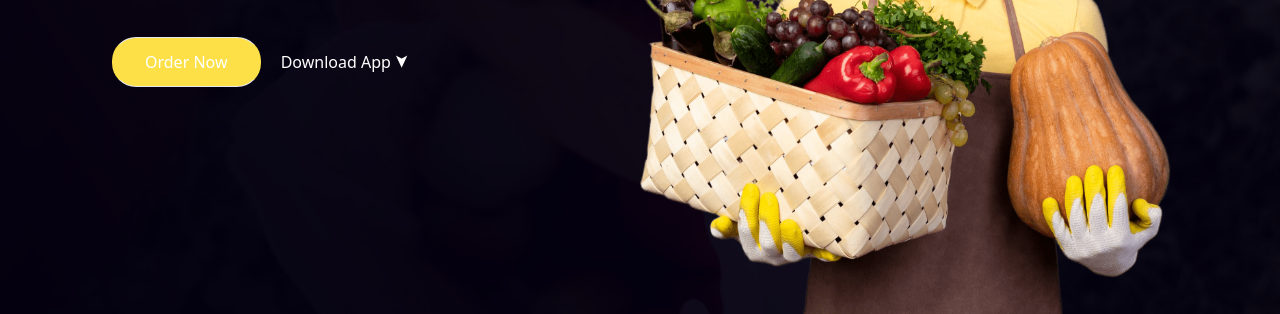
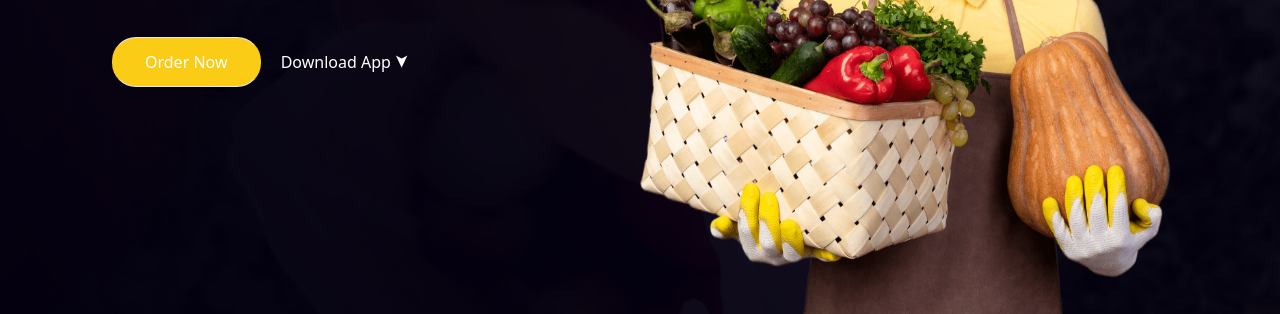
Before and after one commit to Anthony-Harlley/Webdev, a plain HTML site: page website/index.html in a window 1280 px wide. Shown: the part 486-800 px from the top of the page. Drawn offline with nearby package versions, Linux system fonts and the light colour scheme.

Commit message:
Modified index and style files

```diff
--- a/website/index.html
+++ b/website/index.html
@@ -25,7 +25,7 @@
                  meats, dairy, baked goods and none-perishable items.</p>
 
             <div class="mt-10">
-                <a href="#" class="bg-yellow-300 rounded-3xl py-3 px-8 font-medium inline-block mr-4 hover:bg-transparent hover:border-yellow-300 hover:text-white duration-300 hover:border border border-x-transparent">Order Now</a>
+                <a href="#" class="bg-yellow-400 rounded-3xl py-3 px-8 font-medium inline-block mr-4 hover:bg-transparent hover:border-yellow-300 hover:text-white duration-300 hover:border border border-x-transparent">Order Now</a>
                 <a href="#">Download App <span class="text-lg inline-block rotate-90">&#10148</span></a>
             </div>
             <img src="images/grocery-image.png" class="w-full xl:w-1/2 xl:absolute bottom-0 right-12">
--- a/website/style.css
+++ b/website/style.css
@@ -0,0 +1,5 @@
+*{
+    margin: 0;
+    padding: 0;
+    box-sizing: border-box;
+}
```
